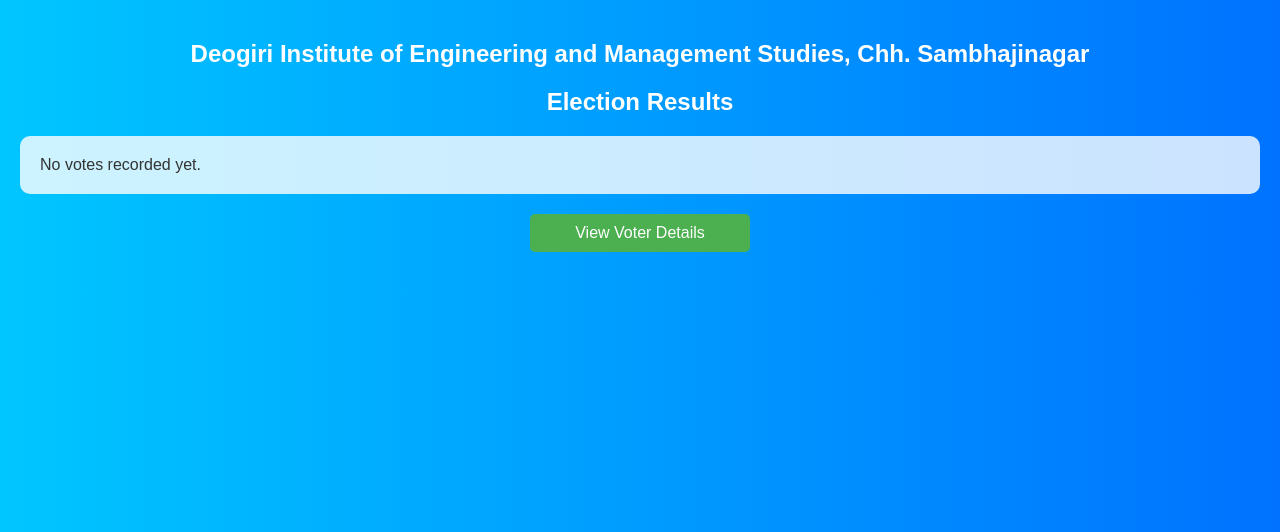
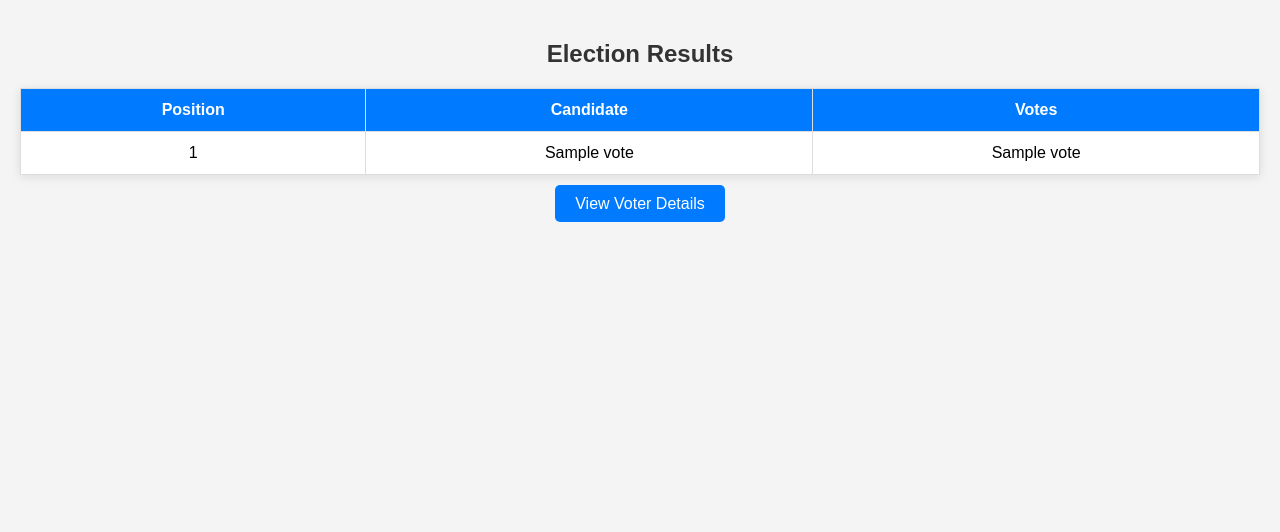
Before and after one commit to Swap-1-test/election, a Flask app: page / in a window 1280 px wide. Shown: the top 532 px of the page. Run offline with Flask 3, Linux system fonts and the light colour scheme; a database or web service that is not in the repository returns one stand-in record (values such as "Sample title"); some libraries are stand-ins or nearby versions.

Commit message:
change in result

```diff
--- a/result/templates/result.html
+++ b/result/templates/result.html
@@ -7,74 +7,59 @@
     <style>
         body {
             font-family: Arial, sans-serif;
+            background-color: #f4f4f4;
             margin: 0;
             padding: 20px;
-            background: linear-gradient(to right, #00c6ff, #0072ff); /* Cool gradient background */
-            color: #fff;
         }
         h2 {
             text-align: center;
+            color: #333;
+        }
+        table {
+            width: 100%;
             margin: 20px 0;
-            color: #fff;
+            border-collapse: collapse;
+            box-shadow: 0 2px 10px rgba(0, 0, 0, 0.1);
         }
-        h3 {
+        th, td {
+            padding: 12px;
             text-align: center;
-            margin-bottom: 10px;
-            color: #fff;
+            border: 1px solid #ddd;
+            background-color: #fff;
         }
-        .results {
+        th {
+            background-color: #007bff;
+            color: white;
+        }
+        tr:hover {
+            background-color: #f1f1f1;
+        }
+        .winner {
+            font-weight: bold;
+            color: green;
+            text-align: center;
             margin: 20px 0;
-            background-color: rgba(255, 255, 255, 0.8); /* Light background for results */
-            padding: 20px;
-            border-radius: 10px;
-            color: #333; /* Dark text for better contrast */
-        }
-        .position {
-            font-weight: bold;
-            margin-top: 20px;
-        }
-        .candidate {
-            margin-left: 20px;
-        }
-        .details-button {
-            display: block;
-            width: 200px;
-            margin: 20px auto;
-            padding: 10px;
-            background-color: #4CAF50; /* Green background */
-            color: white;
-            border: none;
-            border-radius: 5px;
-            cursor: pointer;
-            text-align: center;
-            text-decoration: none;
-            font-size: 16px;
-        }
-        .details-button:hover {
-            background-color: #45a049; /* Darker green on hover */
-        }
-        .college-name {
-            text-align: center;
-            font-size: 24px;
-            margin: 20px 0;
-            color: #fff;
         }
     </style>
 </head>
 <body>
-    <h3 class="college-name">Deogiri Institute of Engineering and Management Studies, Chh. Sambhajinagar</h3>
     <h2>Election Results</h2>
-    <div class="results">
-        {% for position in positions %}
-            <div class="position">{{ loop.index }}. {{ position[0] }}:</div>
-            {% for candidate in position[1] %}
-                <div class="candidate">{{ candidate[0] }}: {{ candidate[1] }} vote(s)</div>
-            {% endfor %}
+    <table>
+        <tr>
+            <th>Position</th>
+            <th>Candidate</th>
+            <th>Votes</th>
+        </tr>
+        {% for result in results %}
+            <tr>
+                <td>{{ result[0] }}</td>
+                <td>{{ result[1] }}</td>
+                <td>{{ result[2] }}</td>
+            </tr>
         {% endfor %}
-        {% if positions|length == 0 %}
-            <div>No votes recorded yet.</div>
-        {% endif %}
+    </table>
+    <div style="text-align: center; margin-top: 20px;">
+        <a href="/details" style="padding: 10px 20px; background-color: #007bff; color: white; text-decoration: none; border-radius: 5px;">View Voter Details</a>
     </div>
-    <a href="/details" class="details-button">View Voter Details</a>
 </body>
 </html>
```
